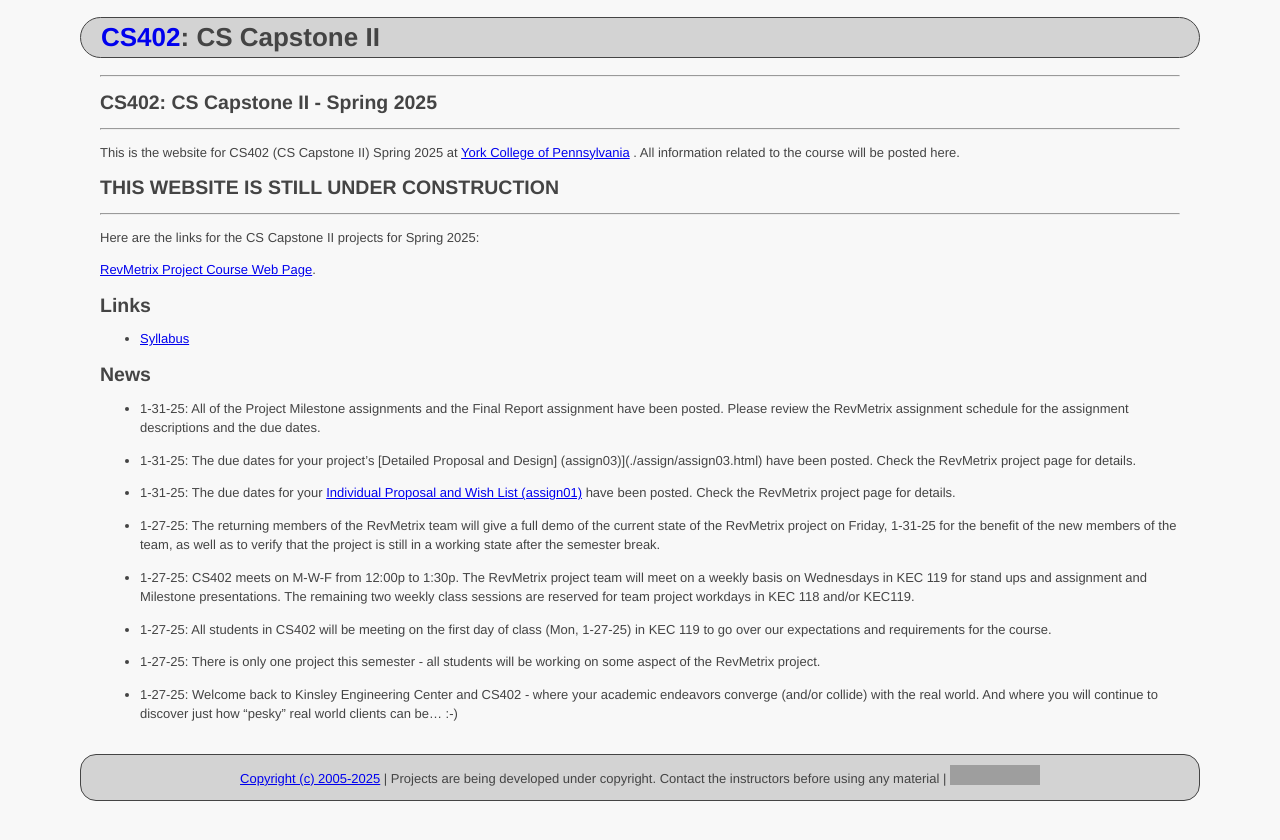
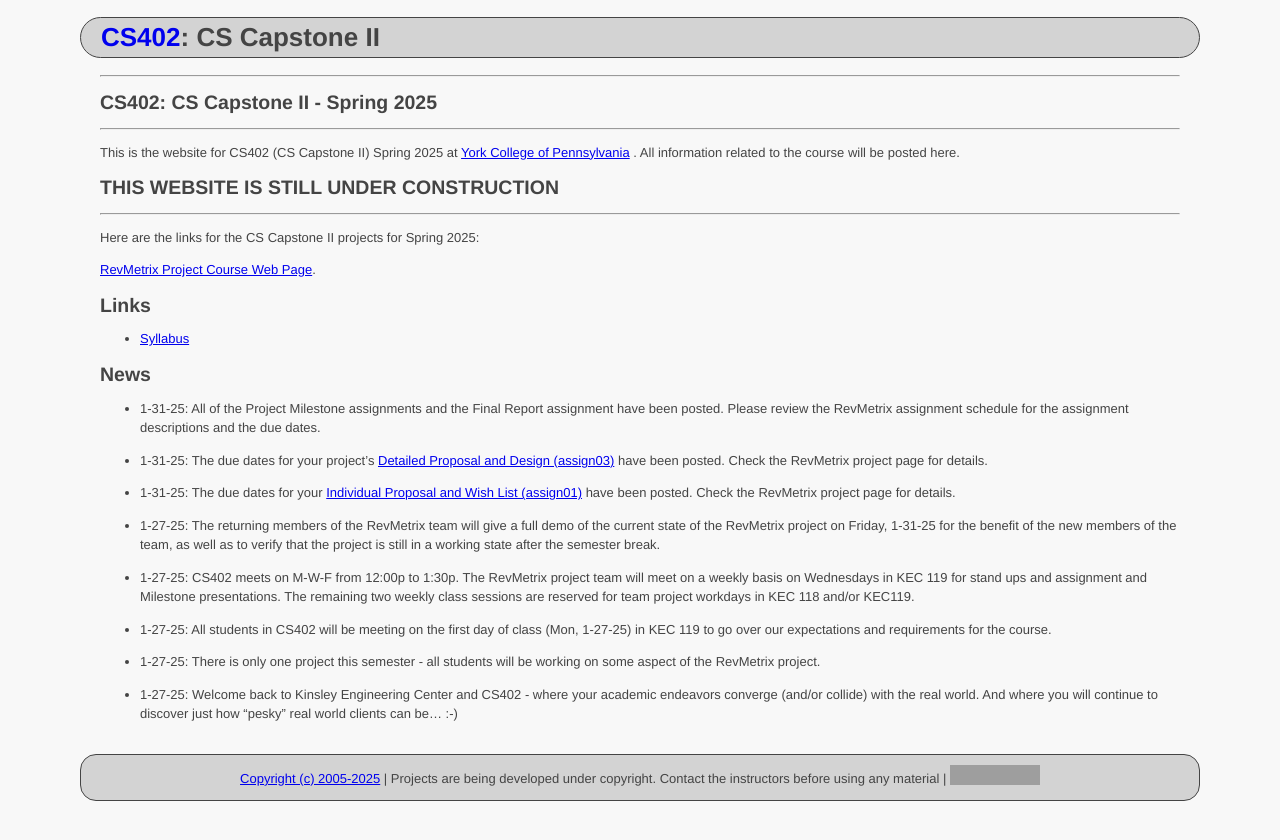
Before and after one commit to ycpcs/cs402-spring2025, a Jekyll site: the page built from index.md, in a window 1280 px wide. Shown: the top 840 px of the page. Built offline with Jekyll 4.4.1, drawn with Linux system fonts in a browser that asks for light colours; grey boxes are pictures that could not be loaded.

Commit message:
minor edits

```diff
--- a/index.md
+++ b/index.md
@@ -53,7 +53,7 @@ Here are the links for the CS Capstone II projects for Spring 2025:
 
 * 1-31-25: All of the Project Milestone assignments and the Final Report assignment have been posted.  Please review the RevMetrix assignment schedule for the assignment descriptions and the due dates.
 
-* 1-31-25: The due dates for your project's [Detailed Proposal and Design] (assign03)](./assign/assign03.html) have been posted.  Check the RevMetrix project page for details.
+* 1-31-25: The due dates for your project's [Detailed Proposal and Design (assign03)](./assign/assign03.html) have been posted.  Check the RevMetrix project page for details.
 
 * 1-31-25: The due dates for your [Individual Proposal and Wish List (assign01)](./assign/assign01.html) have been posted.  Check the RevMetrix project page for details.
 
```
